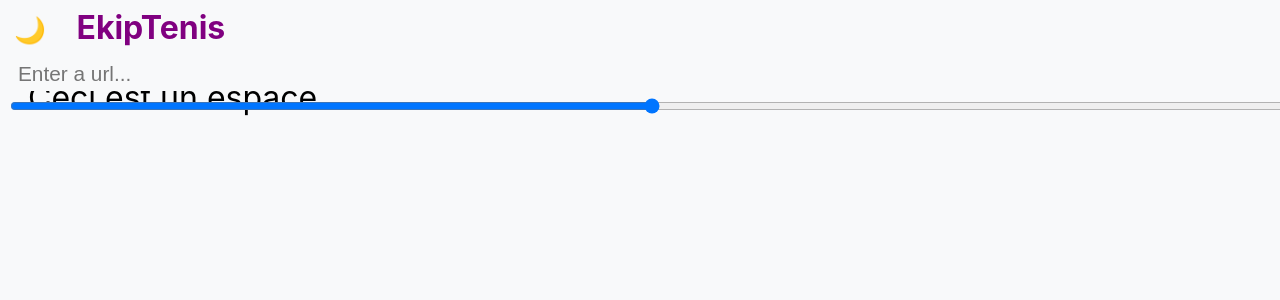
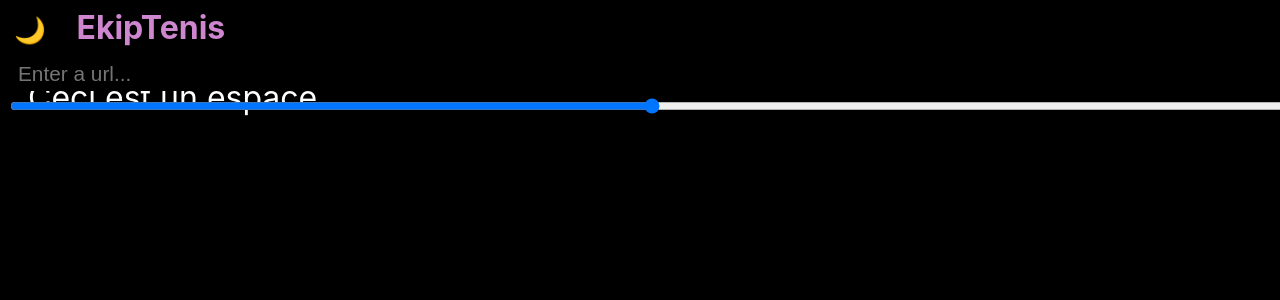
Before and after one commit to yoric-m/ekiptenis, a Svelte app: page / in a window 1280 px wide. Shown: the top 300 px of the page. Built offline with nearby package versions, Linux system fonts and the light colour scheme.

Commit message:
Toggle theme fix

```diff
--- a/src/components/ToggleTheme.svelte
+++ b/src/components/ToggleTheme.svelte
@@ -13,11 +13,10 @@
   const applyTheme = () => {
     if (document.querySelector("#mode").innerHTML === "🌙") {
       document.querySelector("#mode").innerHTML = "🌞";
-      document.querySelector(":root").classList.toggle("light");
     } else {
       document.querySelector("#mode").innerHTML = "🌙";
-      document.querySelector(":root").classList.toggle("light");
     }
+    document.querySelector(":root").classList.toggle(THEMES.DARK);
   };
 
   const toggleTheme = () => {
```
